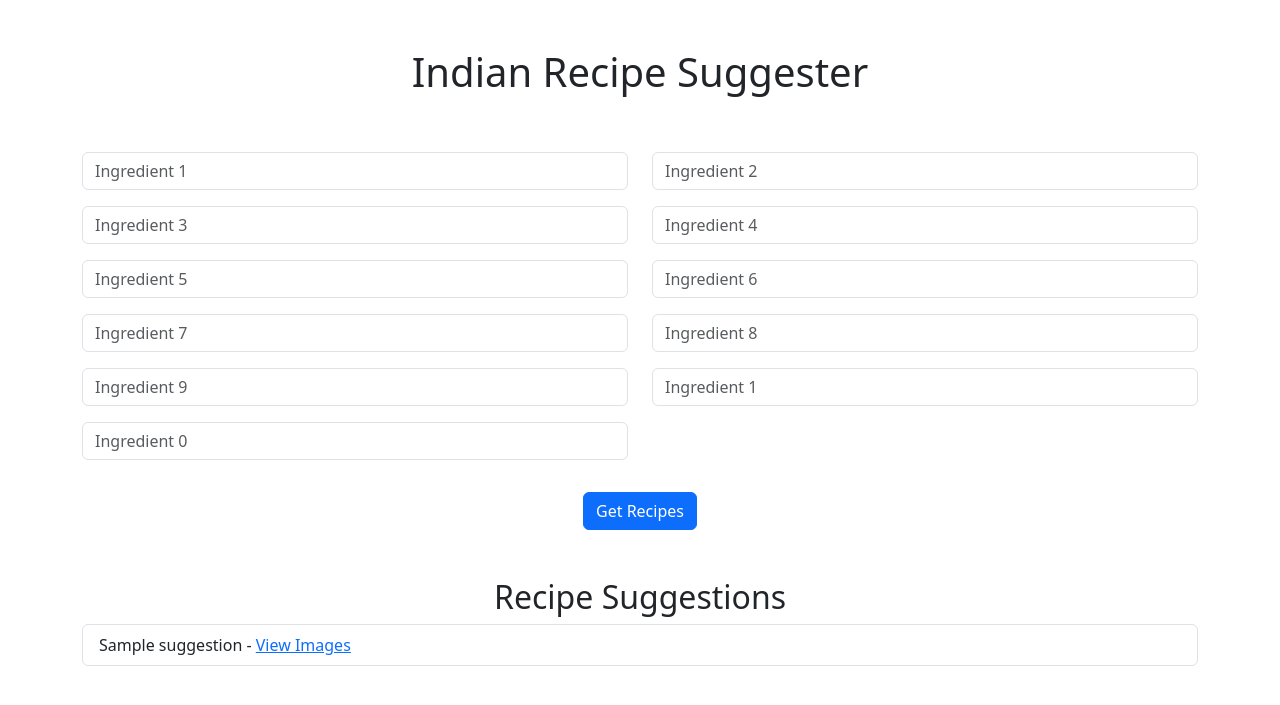
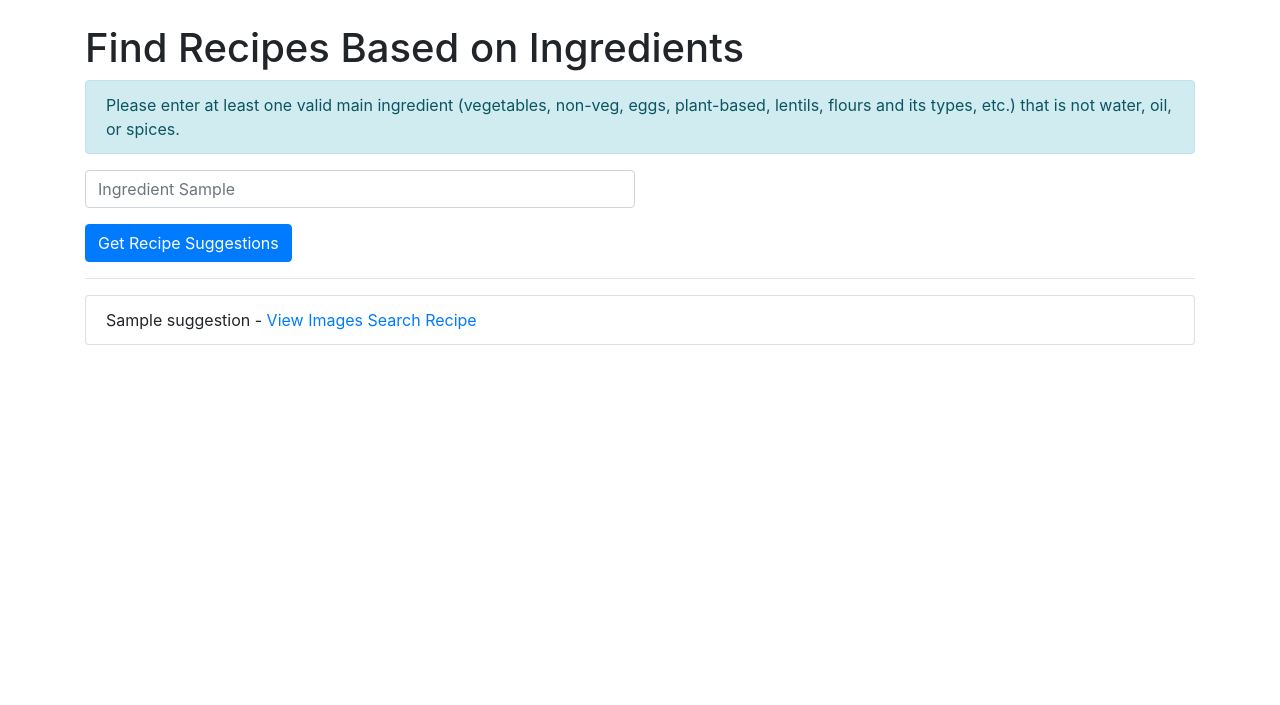
Before and after one commit to sachnaror/recipes_project, a Django app: template templates/index.html in a window 1280 px wide. Shown: the top 705 px of the page. Run offline with Django 5.2, Linux system fonts and the light colour scheme; the template is opened without the code that fills it: most values are stand-ins (such as "Sample title", 1, 10 or a date in 2020); some libraries are stand-ins or nearby versions.

Commit message:
Learning daily, conquering challenges

```diff
--- a/templates/index.html
+++ b/templates/index.html
@@ -3,45 +3,51 @@
 <head>
     <meta charset="UTF-8">
     <meta name="viewport" content="width=device-width, initial-scale=1.0">
-    <title>Indian Recipe Suggester</title>
-    <link href="https://cdn.jsdelivr.net/npm/bootstrap@5.3.0-alpha1/dist/css/bootstrap.min.css" rel="stylesheet">
+    <title>Recipe Suggestion</title>
+    <link rel="stylesheet" href="https://stackpath.bootstrapcdn.com/bootstrap/4.3.1/css/bootstrap.min.css">
 </head>
 <body>
+    <div class="container mt-4">
+        <h1>Find Recipes Based on Ingredients</h1>
 
-<div class="container">
-    <h1 class="my-5 text-center">Indian Recipe Suggester</h1>
+        <!-- Instruction Message at the top -->
+        <div class="alert alert-info" role="alert">
+            Please enter at least one valid main ingredient (vegetables, non-veg, eggs, plant-based, lentils, flours and its types, etc.) that is not water, oil, or spices.
+        </div>
 
-    <!-- Form to input ingredients -->
-    <form method="post">
+        <!-- Display validation error message if it exists -->
+        {% if error_message %}
+            <div class="alert alert-danger" role="alert">
+                {{ error_message }}
+            </div>
+        {% endif %}
+
+        <form method="POST">
             {% csrf_token %}
-
-        <div class="row">
-            {% for i in "12345678910" %}
-            <div class="col-md-6 my-2">
-                <input type="text" name="ingredient_{{ i }}" class="form-control" placeholder="Ingredient {{ i }}" />
+            <div class="form-row">
+                {% for i in ingredient_range %}
+                    <div class="col-md-6 mb-3">
+                        <input type="text" name="ingredient_{{ i }}" class="form-control" placeholder="Ingredient {{ i }}" {% if i == 1 %} required {% endif %}>
                     </div>
                 {% endfor %}
             </div>
-
-        <div class="text-center my-4">
-            <button type="submit" class="btn btn-primary">Get Recipes</button>
-        </div>
+            <button type="submit" class="btn btn-primary">Get Recipe Suggestions</button>
         </form>
 
-    <!-- Display suggestions -->
+        <hr>
+
+        <!-- Show suggestions if available -->
+        <ul class="list-group">
             {% if suggestions %}
-        <h2 class="mt-5 text-center">Recipe Suggestions</h2>
-        <ul class="list-group">
                 {% for suggestion in suggestions %}
                     <li class="list-group-item">
                         {{ suggestion.name }} -
                         <a href="{{ suggestion.image_link }}" target="_blank">View Images</a>
+                        <a href="https://www.google.com/search?q=recipe+of+{{ suggestion.name }}" target="_blank">Search Recipe</a>
                     </li>
                 {% endfor %}
+            {% endif %}
         </ul>
-    {% endif %}
     </div>
-
-<script src="https://cdn.jsdelivr.net/npm/bootstrap@5.3.0-alpha1/dist/js/bootstrap.bundle.min.js"></script>
 </body>
 </html>
```
Also changed, not shown: recipe_app/views.py (+59 -41 lines), recipes_project/settings.py (+10 -45 lines). Lines whose indentation alone changed are shown as unchanged.
